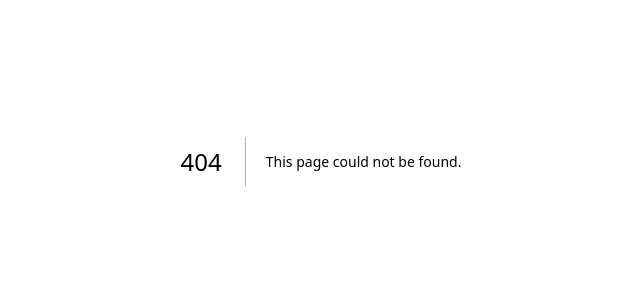
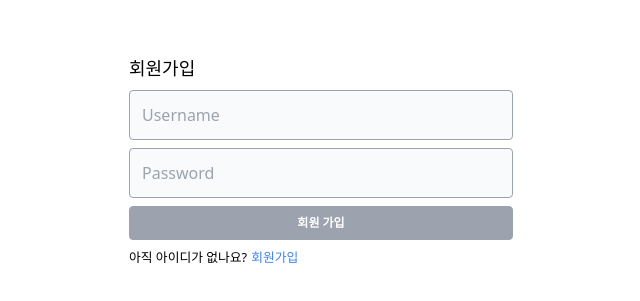
Before and after one commit to hayoungkkim/reddit-clone-app, a Next.js app in the folder client/: page /login in a window 1280 px wide. Before the commit this address had no page. Shown: the part 239-540 px from the top of the page, without its empty margins (319-959 px from the left). Built offline with nearby package versions, Linux system fonts and the light colour scheme.

Commit message:
로그인 페이지 UI 생성하기

```diff
--- /dev/null
+++ b/client/src/pages/login.tsx
@@ -0,0 +1,54 @@
+import axios from "axios";
+import Link from "next/link";
+import { useRouter } from "next/router";
+import React, { FormEvent, useState } from "react";
+import InputGroup from "../components/InputGroup";
+
+const Register = () => {
+	const [username, setUsername] = useState("");
+	const [password, setPassword] = useState("");
+	const [errors, setErrors] = useState<any>({});
+
+	let router = useRouter();
+
+	const handleSubmit = async (event: FormEvent) => {
+		event.preventDefault();
+		try {
+			// // 백엔드에 회원가입을 위한 요청 및 회원가입 후 로그인 페이지로 자동 이동
+			// const res = await axios.post("/auth/register", {
+			// 	email,
+			// 	password,
+			// 	username,
+			// });
+			// console.log(res);
+			// router.push("/login");
+		} catch (error: any) {
+			// 에러 시 백엔드에서 전해오는 에러 error STATE에 저장
+			console.log("error", error);
+			setErrors(error.response.data || {});
+		}
+	};
+
+	return (
+		<div className="bg-white">
+			<div className="flex flex-col items-center justify-center h-screen p-6">
+				<div className="w-10/12 mx-auto md:w-96">
+					<h1 className="mb-2 text-lg font-medium">회원가입</h1>
+					<form onSubmit={handleSubmit}>
+						<InputGroup placeholder="Username" value={username} setValue={setUsername} error={errors.username} />
+						<InputGroup placeholder="Password" value={password} setValue={setPassword} error={errors.password} />
+						<button className="w-full py-2 mb-1 text-xs font-bold text-white uppercase bg-gray-400 border border-gray-400 rounded">회원 가입</button>
+					</form>
+					<small>
+					아직 아이디가 없나요?
+						<Link href="/register" className="ml-1 text-blue-500 uppercase">
+						회원가입
+						</Link>
+					</small>
+				</div>
+			</div>
+		</div>
+	);
+};
+
+export default Register;
```
